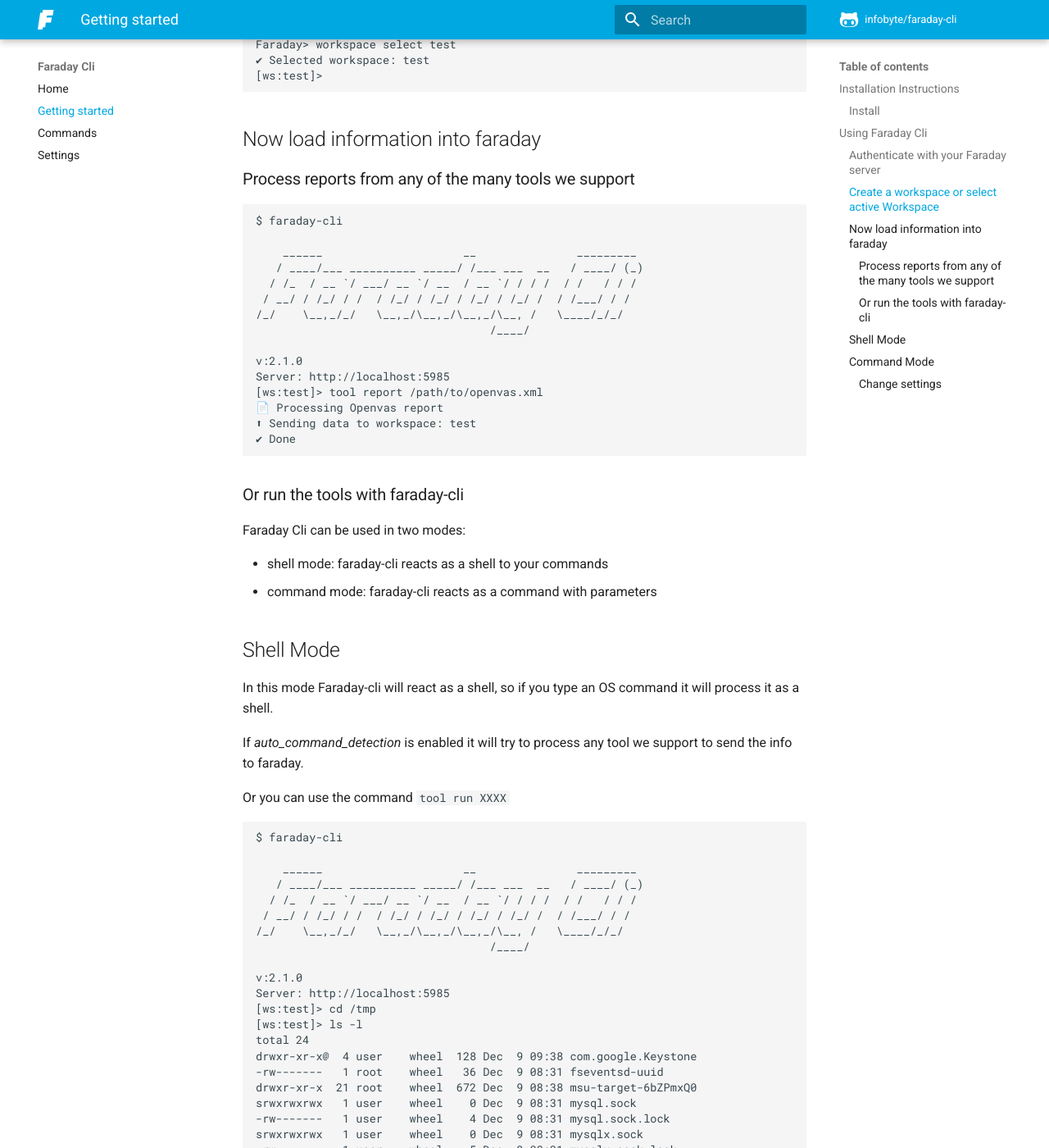
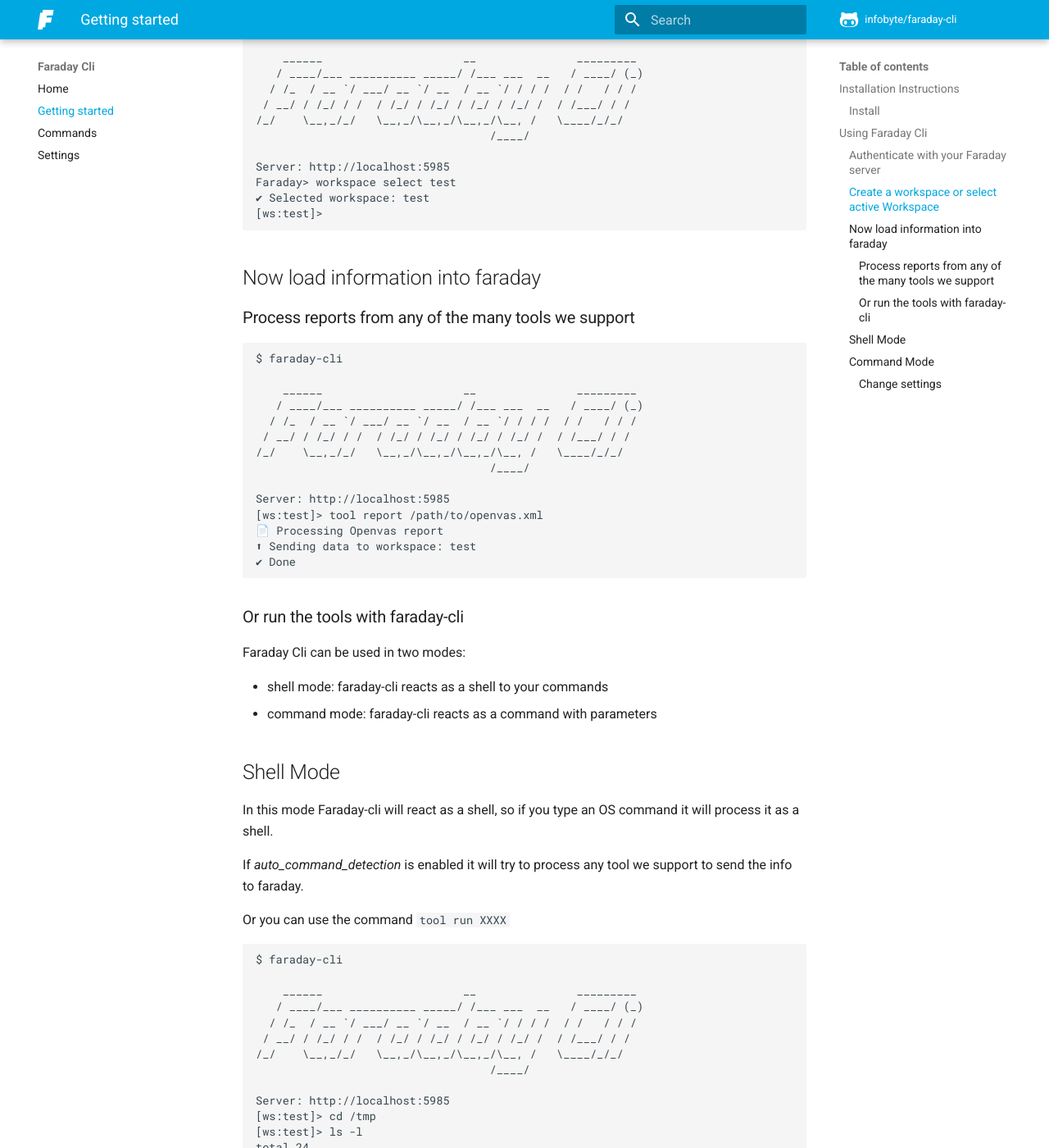
Before and after one commit to infobyte/faraday-cli, an MkDocs documentation site: the page built from docs/docs/getting_started.md, in a window 1280 px wide and 1400 px high, scrolled down 1562 px. Shown: the whole window at 82% size. Built offline with MkDocs 1.6.1 and Material for MkDocs 9.7.7, drawn with Linux system fonts in a browser that asks for light colours; comment, search, counter and statistics services are not loaded; some of the changed text lies outside the part shown.

Commit message:
Fix Wiki

````diff
--- a/docs/docs/getting_started.md
+++ b/docs/docs/getting_started.md
@@ -1,4 +1,13 @@
 ## Installation Instructions
+
+Before installing, we recommend creating and activating a Python virtual environment to avoid affecting your system Python packages. For example:
+
+```shell
+python3 -m venv .venv
+source .venv/bin/activate
+```
+
+You can also use `virtualenv` if you prefer. Once the virtual environment is active, run the installation commands below.
 
 
 ### Install
@@ -31,7 +40,6 @@
 /_/    \__,_/_/   \__,_/\__,_/\__,_/\__, /   \____/_/_/
                                    /____/
 
-v:2.1.0
 Server: http://localhost:5985
 Faraday> auth
 
@@ -57,7 +65,6 @@
 /_/    \__,_/_/   \__,_/\__,_/\__,_/\__, /   \____/_/_/
                                    /____/
 
-v:2.1.0
 Server: http://localhost:5985
 Faraday> workspace create test
 ✔ Created workspace: test
@@ -74,7 +81,6 @@
 /_/    \__,_/_/   \__,_/\__,_/\__,_/\__, /   \____/_/_/
                                    /____/
 
-v:2.1.0
 Server: http://localhost:5985
 Faraday> workspace select test
 ✔ Selected workspace: test
@@ -95,7 +101,6 @@
 /_/    \__,_/_/   \__,_/\__,_/\__,_/\__, /   \____/_/_/
                                    /____/
 
-v:2.1.0
 Server: http://localhost:5985
 [ws:test]> tool report /path/to/openvas.xml
 📄 Processing Openvas report
@@ -129,7 +134,6 @@
 /_/    \__,_/_/   \__,_/\__,_/\__,_/\__, /   \____/_/_/
                                    /____/
 
-v:2.1.0
 Server: http://localhost:5985
 [ws:test]> cd /tmp
 [ws:test]> ls -l
````
Also changed, not shown: CHANGELOG/current/107.md (added, +1 -0 lines), README.md.
